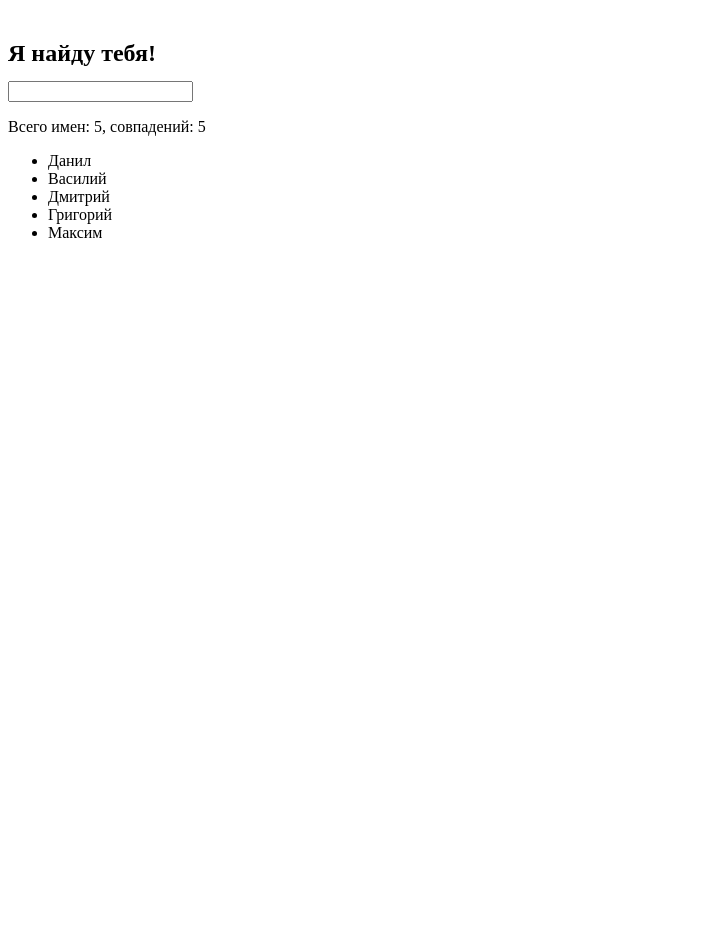
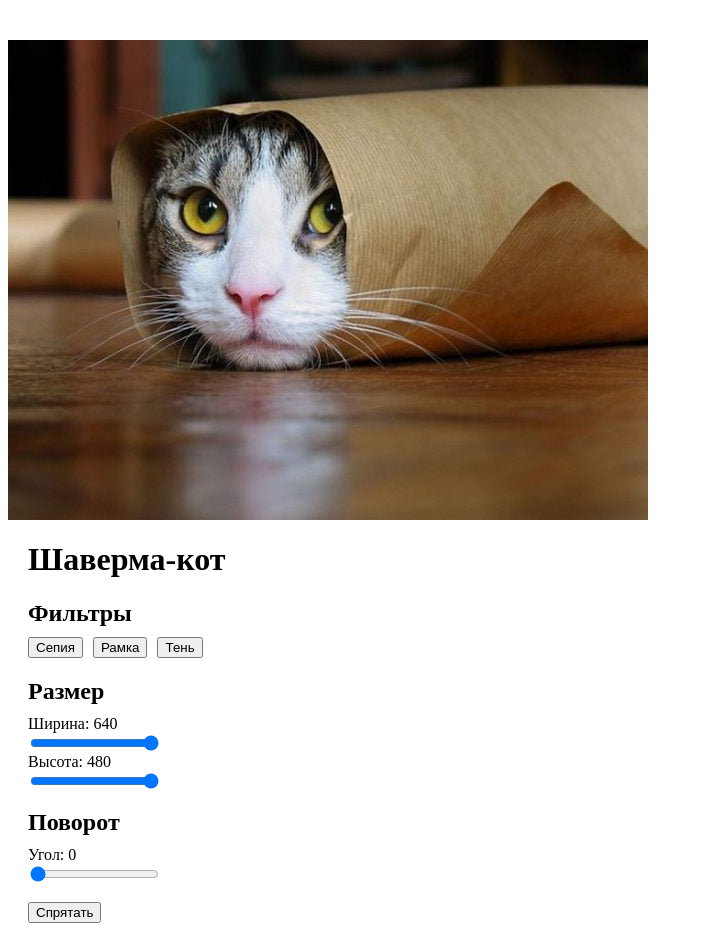
Before and after one commit to AliyaRazyapova/Vue.js, a Vue app in the folder ini/: page / in a window 1280 px wide. Shown: the whole page, without its empty margins (0-703 px from the left). Before the commit the page ends 800 px from the top, so only its background shows below. Built offline with nearby package versions, Linux system fonts and the light colour scheme.

Commit message:
[add] PhotoRedactor

```diff
--- a/ini/src/App.vue
+++ b/ini/src/App.vue
@@ -3,7 +3,8 @@
     <!-- <MyComponent /> -->
     <!-- <MyCounter /> -->
     <!-- <UserCard /> -->
-    <UserSearch />
+    <!-- <UserSearch /> -->
+    <PhotoRedactor />
   </div>
 </template>
 
@@ -11,7 +12,8 @@
 // import MyComponent from './components/MyComponent'
 // import MyCounter from './components/MyCounter'
 // import UserCard from './components/UserCard'
-import UserSearch from './components/UserSearch'
+// import UserSearch from './components/UserSearch'
+import PhotoRedactor from './components/PhotoRedactor'
 
 export default {
   name: 'App',
@@ -19,7 +21,8 @@
     // MyComponent,
     // MyCounter,
     // UserCard,
-    UserSearch
+    // UserSearch
+    PhotoRedactor
   }
 }
 
--- a/ini/src/assets/styles/main.scss
+++ b/ini/src/assets/styles/main.scss
@@ -23,8 +23,24 @@
     }
   }
 
-  .conatiner {
+  .container {
     max-width: 1200px;
     margin: 0 auto;
     padding: 0 20px;
   }
+
+  button {
+    font-family: 'Roboto', sans-serif;
+    color: #474747;
+    font-weight: 500;
+    background-color: transparent;
+    border: 1px solid #333333;
+    border-radius: 2px;
+    padding: 6px 12px;
+    cursor: pointer;
+    transition: 0.1s ease;
+    &:hover, &:focus {
+      outline: none;
+      background-color: #e6e6e6;
+    }
+  }
--- /dev/null
+++ b/ini/src/components/PhotoRedactor.vue
@@ -0,0 +1,162 @@
+<template>
+    <div class="container">
+      <div class="flex">
+        <div class="img-wrapper">
+          <img
+            v-if="isCatVisible"
+            :class="imgFilters"
+            :style="imgStyles"
+            src="../assets/images/cat.jpg"
+          >
+          <p v-else>Кот скоро вернется )</p>
+        </div>
+        <div class="controls">
+          <h1>Шаверма-кот</h1>
+
+          <h2>Фильтры</h2>
+          <div class="btn-group flex">
+            <button
+              type="button"
+              :class="imgFilters.sepia ? 'active' : ''"
+              @click="imgFilters.sepia = !imgFilters.sepia"
+            >
+              Сепия
+            </button>
+            <button
+              type="button"
+              :class="imgFilters.border ? 'active' : ''"
+              @click="imgFilters.border = !imgFilters.border"
+            >
+              Рамка
+            </button>
+            <button
+              type="button"
+              :class="imgFilters.shadow ? 'active' : ''"
+              @click="imgFilters.shadow = !imgFilters.shadow"
+            >
+              Тень
+            </button>
+          </div>
+
+          <h2>Размер</h2>
+          <div class="btn-group">
+            <label>
+              Ширина: {{ imgSizes.currentWidth }}
+              <input
+                type="range"
+                :value="imgSizes.currentWidth"
+                @input="imgSizes.currentWidth = $event.target.value"
+                :min="imgSizes.minWidth"
+                :max="imgSizes.maxWidth"
+              >
+            </label>
+            <label>
+              Высота: {{ imgSizes.currentHeight }}
+              <input
+                type="range"
+                :value="imgSizes.currentHeight"
+                @input="imgSizes.currentHeight = $event.target.value"
+                :min="imgSizes.minHeight"
+                :max="imgSizes.maxHeight"
+              >
+            </label>
+          </div>
+
+          <h2>Поворот</h2>
+          <div class="btn-group">
+            <label>
+              Угол: {{ rotate.value }}
+              <input
+                type="range"
+                :value="rotate.value"
+                @input="rotate.value = $event.target.value"
+                :min="rotate.min"
+                :max="rotate.max"
+              >
+            </label>
+          </div>
+
+          <button @click="isCatVisible = !isCatVisible">
+            {{ isCatVisible ? 'Спрятать' : 'Показать' }}
+          </button>
+        </div>
+      </div>
+    </div>
+  </template>
+
+  <script>
+  export default {
+    name: 'PhotoRedactor',
+    data() {
+      return {
+        isCatVisible: true,
+        imgFilters: {
+          sepia: false,
+          border: false,
+          shadow: false
+        },
+        imgSizes: {
+          maxWidth: 640,
+          maxHeight: 480,
+          currentWidth: 640,
+          currentHeight: 480,
+        },
+        rotate: {
+          min: 0,
+          max: 360,
+          value: 0
+        }
+      }
+    },
+    computed: {
+      imgStyles() {
+        return {
+          width: `${this.imgSizes.currentWidth}px`,
+          height: `${this.imgSizes.currentHeight}px`,
+          transform: `rotate(${this.rotate.value}deg)`
+        }
+      }
+    }
+  }
+  </script>
+
+  <style lang="scss" scoped>
+    .container {
+      margin-top: 40px;
+    }
+    .controls {
+      margin-left: 20px;
+    }
+    .img-wrapper {
+      width: 640px;
+      height: 480px;
+      background-color: #cecece;
+    }
+    img {
+      &.sepia {
+        filter: sepia(100%);
+      }
+      &.border {
+        border: 5px dashed #464646
+      }
+      &.shadow {
+        box-shadow: 7px 7px 10px 0 #7e7e7e;
+      }
+
+    }
+    button {
+      margin-right: 10px;
+      &.active {
+        background-color: #dbdbdb;
+      }
+    }
+    h2 {
+      margin-bottom: 10px;
+    }
+    .btn-group {
+      margin-bottom: 20px;
+    }
+    input[type="range"] {
+      display: block;
+    }
+  </style>
```
Also changed, not shown: ini/src/assets/images/cat.jpg (added).
